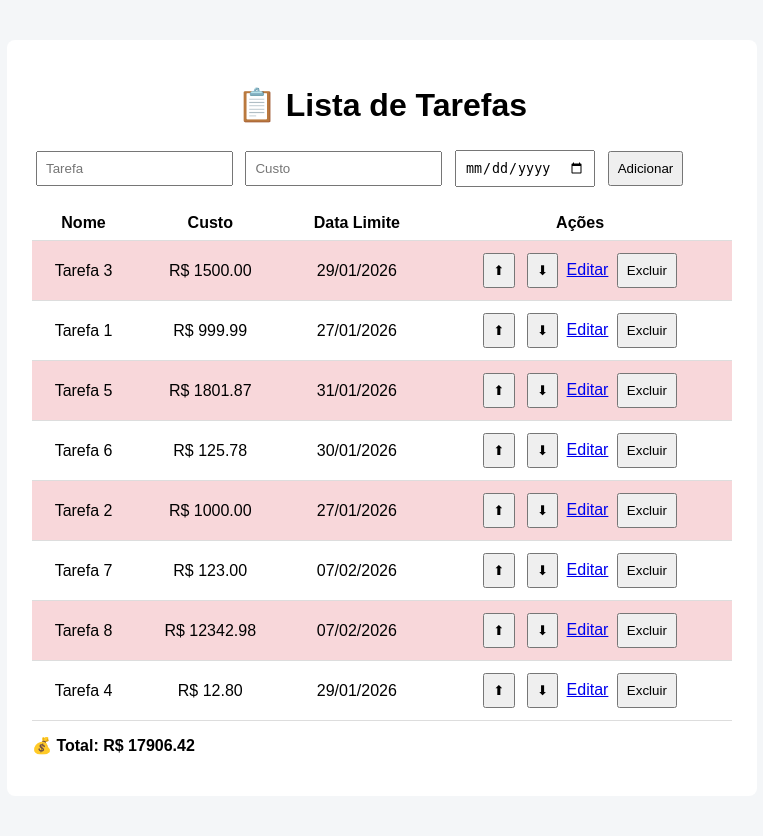
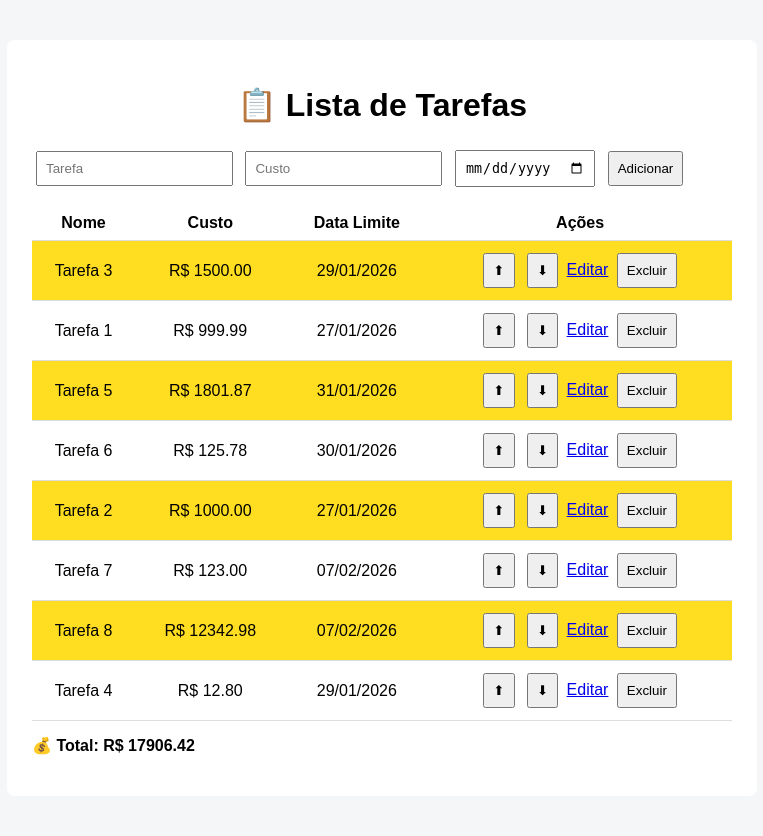
Before and after one commit to luizfelipettavares/sistema-lista-tarefas, a Flask app: page / in a window 1280 px wide. Shown: the whole page, without its empty margins (258-1021 px from the left). Run offline with Flask 3, Linux system fonts and the light colour scheme; data comes from the database, SQL or seed files in the repository.

Commit message:
Atualizar o index.html

```diff
--- a/templates/index.html
+++ b/templates/index.html
@@ -77,7 +77,7 @@
 
     {% if tarefas %}
         {% for tarefa in tarefas %}
-        <tr {% if tarefa.custo >= 1000 %} style="background-color: #f8d7da;" {% endif %}>
+        <tr {% if tarefa.custo >= 1000 %} style="background-color: #ffde21;" {% endif %}>
             <td>{{ tarefa.nome }}</td>
             <td>R$ {{ "%.2f"|format(tarefa.custo) }}</td>
             <td>{{ tarefa.data_limite[8:10] }}/{{ tarefa.data_limite[5:7] }}/{{ tarefa.data_limite[0:4] }}</td>
```
